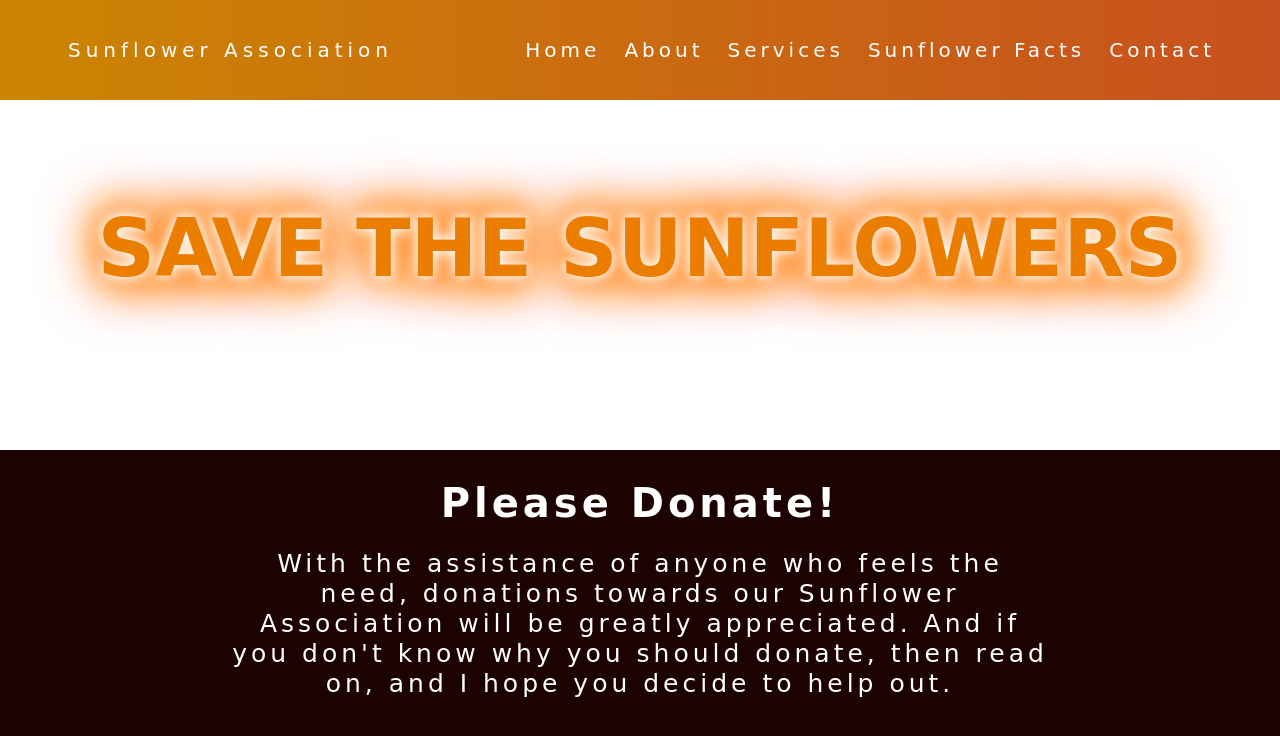
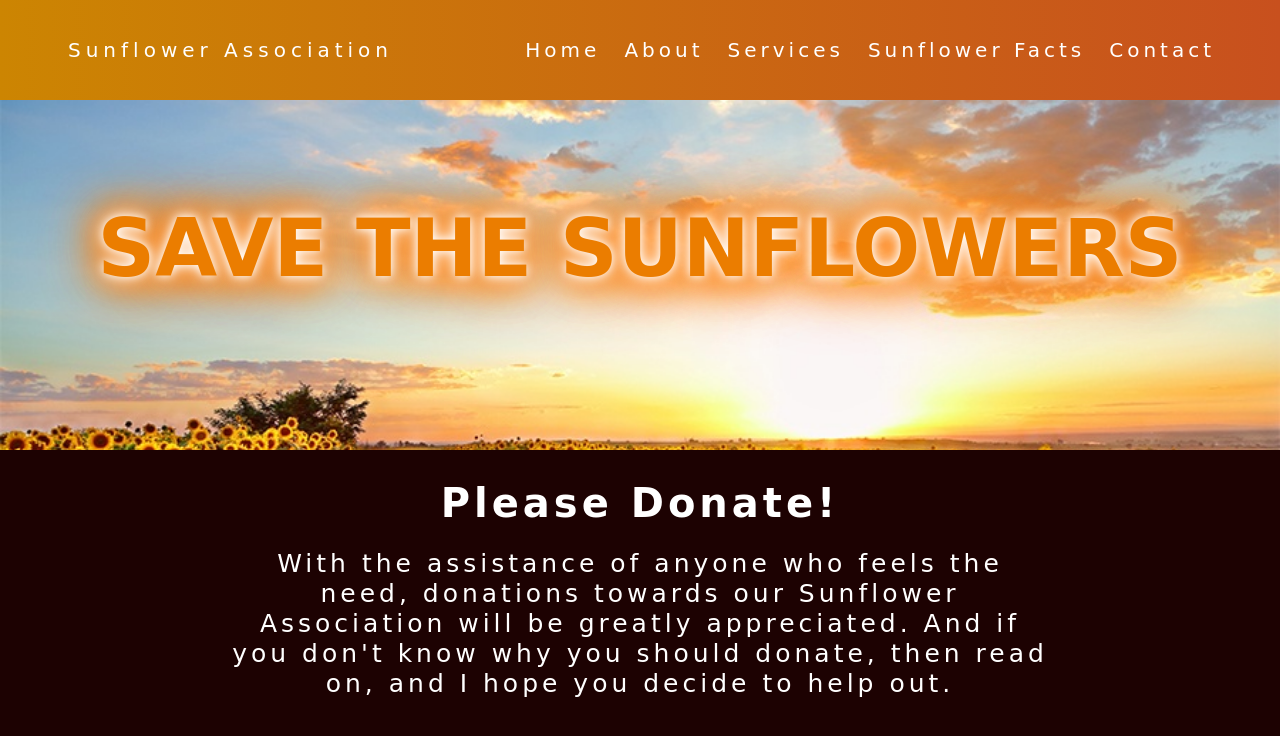
Before and after one commit to MichelleRankin/Charity, a plain HTML site: page index.html in a window 1280 px wide. Shown: the top 736 px of the page. Drawn offline with Linux system fonts and the light colour scheme.

Commit message:
Update styles.css

```diff
--- a/styles.css
+++ b/styles.css
@@ -45,7 +45,7 @@ nav a {
   height: 500px;
   position: fixed;
   top: 100px;
-  background-image: url("images/Sunflower-field.jpg");
+  background-image: url("images/Sunflower-field.jpeg");
   -webkit-background-size: cover;
   background-size: cover;
   background-position: center center;
```
